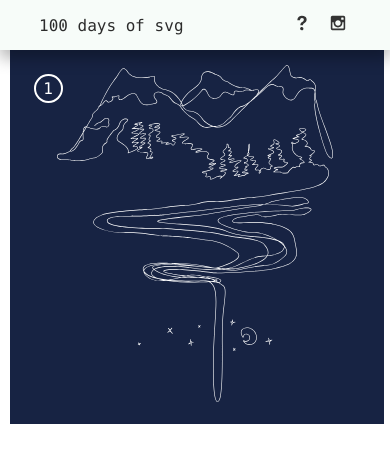
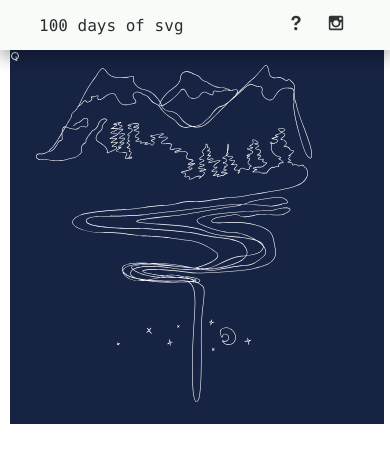
Before and after one commit to laurelobrien/100daysofSVG, a plain HTML site: page index.html in a window 390 px wide. Drawn offline with Linux system fonts and the light colour scheme.

Commit message:
reduce margin and border thickness of h2.marker

```diff
--- a/css/responsive.css
+++ b/css/responsive.css
@@ -1,5 +1,3 @@
-/* Still needs re-working for non-float version*/
-
 @media only screen and (max-width: 800px) {
   .halfbloc {
     width: 96%;
@@ -20,7 +18,8 @@
   }
 
   nav ul li {
-    margin: 5px;
+    margin: 6px;
+    padding: 1px;
   }
 
   header li svg {
@@ -30,9 +29,9 @@
   }
 
   h2.marker {
-    border: #fff 2px solid;
-    font-size: 1em;
-    margin: 1.5em 0 0 1.5em;
+    border: #fff 1px solid;
+    font-size: 0.1em;
+    margin: 1em 0 0 1em;
   }
 
 
--- a/css/styles.css
+++ b/css/styles.css
@@ -153,7 +153,7 @@
 
 header div {
   box-sizing: border-box;
-  width: 95%;
+  width: 97%;
   margin: 15px auto;
 }
 
```
